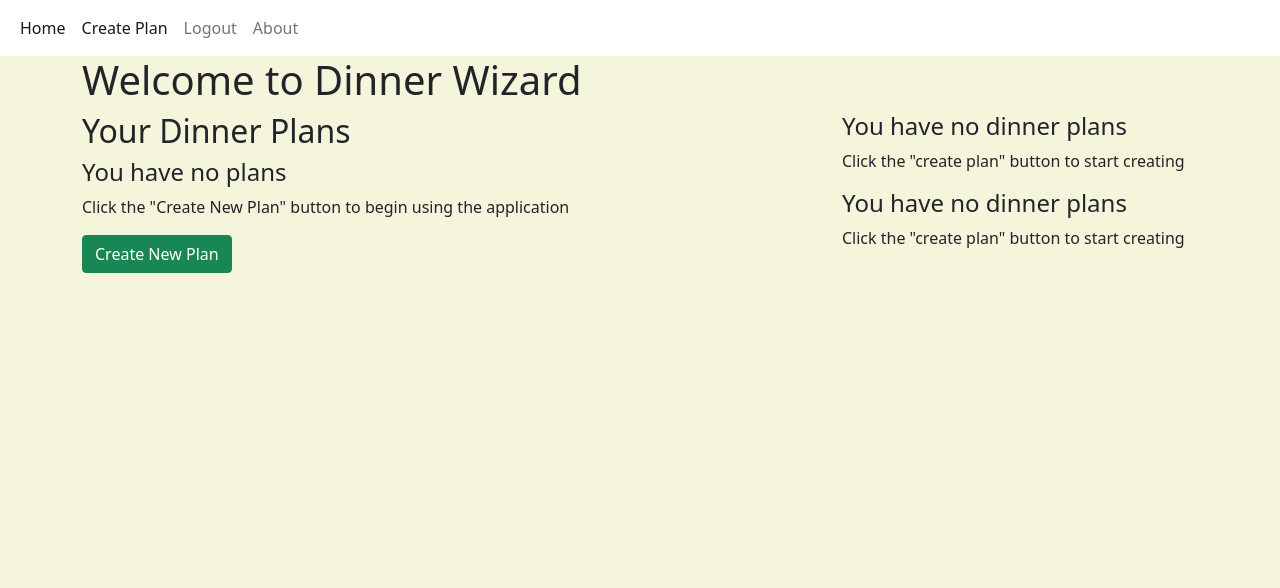
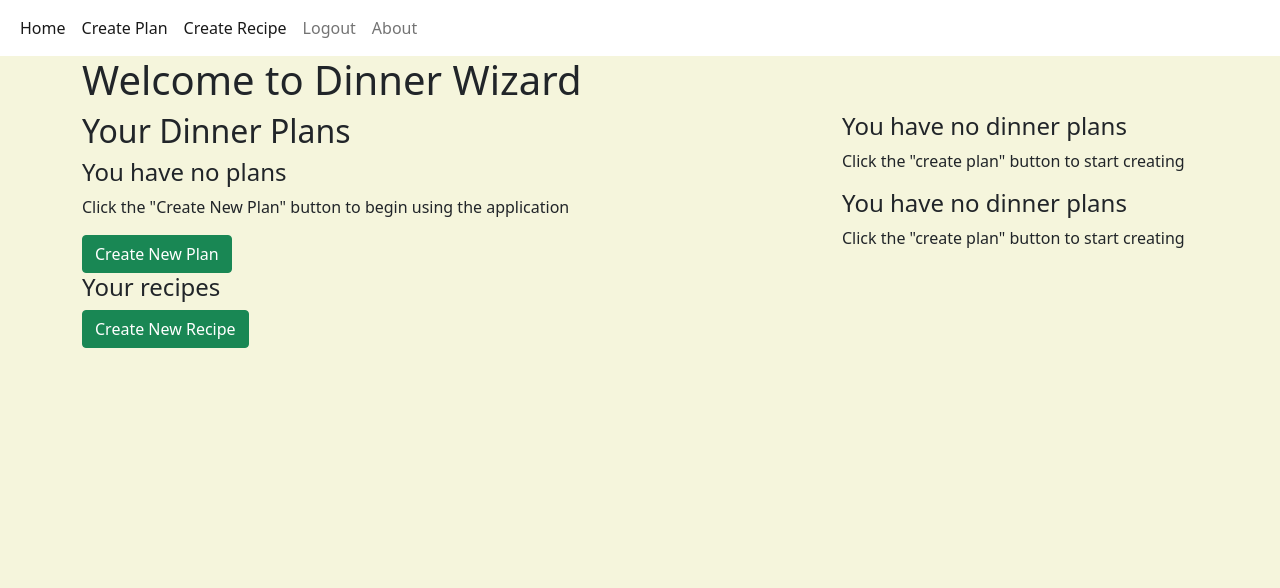
Before and after one commit to oljung/portfolio-project-4, a Django app: page /plans/ in a window 1280 px wide. Shown: the top 588 px of the page. Run offline with Django 4.2, Linux system fonts and the light colour scheme; the visitor is signed in with stand-in values (Sample User, id 1); data comes from the database, SQL or seed files in the repository; data that the repository does not hold is empty.

Commit message:
feat: create and edit recipe functionality now complete; adding creating recipe from plan_detail will automatically add it to active plan

```diff
--- a/Dinner_Wizard/forms.py
+++ b/Dinner_Wizard/forms.py
@@ -51,4 +51,4 @@ class RecipeForm(forms.ModelForm):
         Form used to save POST request data
         """
         model = Recipe
-        fields = ['name', 'created_by', 'description', 'categories']
+        fields = ['name', 'description']
--- a/Dinner_Wizard/urls.py
+++ b/Dinner_Wizard/urls.py
@@ -11,10 +11,30 @@ urlpatterns = [
     path('create-plan/', views.create_plan, name='create_plan'),
     path('edit-plan/<plan_id>', views.edit_plan, name='edit_plan'),
     path('make_active/<plan_id>', views.make_plan_active, name='make_active'),
-    path('recipe_list/<plan_id>', views.RecipeList.as_view(), name='recipe_list'),
+    path(
+        'recipe_list/<plan_id>',
+        views.RecipeList.as_view(),
+        name='recipe_list'
+    ),
     path(
         'remove_recipe/<plan_id>',
         views.remove_recipe_from_plan,
         name='remove_recipe',
     ),
+    path('create-recipe/<plan_id>', views.create_recipe, name='create_recipe'),
+    path(
+        'edit-recipe/<recipe_id>/<plan_id>',
+        views.edit_recipe,
+        name='edit_recipe'
+    ),
+    path(
+        'remove_ingredient/<recipe_id>',
+        views.remove_ingredient_from_recipe,
+        name='remove_ingredient'
+    ),
+    path(
+        'ingredient_list/<recipe_id>',
+        views.IngredientTemplateList.as_view(),
+        name='ingredient_list'
+    ),
 ]
--- a/Dinner_Wizard/views.py
+++ b/Dinner_Wizard/views.py
@@ -18,7 +18,12 @@ from .models import (
     ShoppingList
 )
 from .forms import PlanForm, RecipeForm
-from .view_methods import change_active_status, add_to_plan
+from .view_methods import (
+    change_active_status,
+    get_selected_categories,
+    add_to_plan,
+    add_category,
+)
 
 
 # Create your views here.
@@ -33,6 +38,8 @@ class PlansPage(View):
         """
         plans = Plan.objects.filter(user=self.request.user)
 
+        recipes = Recipe.objects.filter(created_by=str(self.request.user))
+
         active_plan = None
 
         if plans:
@@ -46,6 +53,7 @@ class PlansPage(View):
             {
                 'plans': plans,
                 'active_plan': active_plan,
+                'recipes': recipes,
             }
         )
 
@@ -194,16 +202,23 @@ def remove_recipe_from_plan(request, plan_id):
     )
 
 
-def create_recipe(request, plan_id=0):
+def create_recipe(request, plan_id):
     """
     View for creating recipe, can be used from edit plan or
     from start page, if used from edit plan it will automatically
     add it to the plan
     """
+    categories = Category.objects.all()
     if request.method == 'POST':
         recipe_form = RecipeForm(data=request.POST)
+        recipe_form.instance.created_by = str(request.user)
+        print(recipe_form.is_valid())
         if recipe_form.is_valid():
             recipe = recipe_form.save()
+            query_set = request.POST.getlist('category')
+            print(recipe.id)
+            if query_set:
+                add_category(query_set, recipe.id)
             return HttpResponseRedirect(
                 reverse(
                     'edit_recipe',
@@ -215,37 +230,94 @@ def create_recipe(request, plan_id=0):
         request,
         'recipe_details.html',
         {
+            'categories': categories,
+            'activity': 'create',
+            'plan_id': plan_id,
+        }
+    )
+
+
+def edit_recipe(request, recipe_id, plan_id):
+    """
+    Edits a recipe, and if newly created adds it to plan
+    if created from a plan_detail
+    """
+    recipe = get_object_or_404(Recipe, id=recipe_id)
+    categories = Category.objects.all()
+    selected_categories = get_selected_categories(recipe.categories)
+    print(recipe.categories)
+    if request.method == 'POST':
+        recipe_form = RecipeForm(data=request.POST, instance=recipe)
+        recipe_form.instance.created_by = str(request.user)
+        if recipe_form.is_valid():
+            recipe = recipe_form.save()
+            query_set = request.POST.getlist('category')
+            if query_set:
+                add_category(query_set, recipe_id)
+            if plan_id:
+                add_to_plan(recipe, plan_id)
+
+        return redirect('plans')
+
+    return render(
+        request,
+        'recipe_details.html',
+        {
+            'recipe': recipe,
+            'categories': categories,
+            'selected_categories': selected_categories,
+            'activity': 'edit',
+            'plan_id': plan_id,
+        }
+    )
+
+
+def remove_ingredient_from_recipe(request, recipe_id):
+    """
+    Removes ingredients from recipe
+    """
+    recipe = get_object_or_404(Recipe(), id=recipe_id)
+    categories = Category.objects.all()
+    plan_id = 0
+    if request.method == 'POST':
+        ingredient_list = request.POST.getlist('ingredient')
+
+        if ingredient_list:
+            for ingredient in ingredient_list:
+                ingredient_remove = get_object_or_404(
+                    Ingredient,
+                    id=ingredient
+                )
+                recipe.ingredients.remove(ingredient_remove)
+        return HttpResponseRedirect(
+            reverse('edit_recipe', args=[recipe_id, 0])
+        )
+
+    return render(
+        request,
+        'recipe_details.html',
+        {
+            'recipe': recipe,
+            'categories': categories,
             'plan_id': plan_id,
             'activity': 'create'
         }
     )
 
 
-def edit_recipe(request, recipe_id, plan_id=0):
+class IngredientTemplateList(View):
     """
-    Edits a recipe, and if newly created adds it to plan
-    if created from a plan_detail
+    Views the ingredient templates used to add ingredients to a recipe
     """
-    recipe = get_object_or_404(Recipe, id=recipe_id)
-    if request.method == 'POST':
-        recipe_form = RecipeForm(data=request.POST, instance=recipe)
-        if recipe_form.is_valid():
-            recipe = recipe_form.save()
-            if plan_id:
-                add_to_plan(recipe, plan_id)
-                return HttpResponseRedirect(reverse(
-                    'edit_plan',
-                    args=[plan_id]
-                ))
+    def get(self, request, recipe_id):
+        recipe = get_object_or_404(Recipe, id=recipe_id)
+        templates = IngredientTemplate.objects.all()
 
-            return redirect('plans')
-
-    return render(
-        request,
-        'recipe_details.html',
-        {
-            'recipe': recipe,
-            'activity': 'edit',
-            'plan_id': plan_id,
-        }
-    )
+        render(
+            request,
+            'ingredient_list.html',
+            {
+                'recipe': recipe,
+                'templates': templates,
+            }
+            )
--- a/templates/base.html
+++ b/templates/base.html
@@ -38,6 +38,9 @@
                     </li>
                     <li class="nav-item">
                         <a class="nav-link active" aria-current="page" href="{% url 'create_plan' %}">Create Plan</a>
+                    </li>
+                    <li class="nav-item">
+                        <a class="nav-link active" aria-current="page" href="{% url 'create_recipe' plan_id=0 %}">Create Recipe</a>
                     </li>
                     <li class="nav-item">
                         <a class="nav-link" href="{% url 'account_logout' %}">Logout</a>
--- a/templates/plan_detail.html
+++ b/templates/plan_detail.html
@@ -90,8 +90,11 @@
         {% csrf_token %}
         <button type="submit" class="btn btn-danger">Delete</button>
     </form>
+    {% endif %}
 
-    {% endif %}
+    <div>
+        <a href="{% url 'create_recipe' plan.id %}" class="btn btn-success">Create New Recipe</a>
+    </div>
 
 </div>
 
--- a/templates/plans.html
+++ b/templates/plans.html
@@ -42,6 +42,22 @@
                     <a href="{% url 'create_plan' %}" class="btn btn-success">Create New Plan</a>
                 </div>
             </div>
+            <div class="row">
+                <div class="col">
+                    <h4>Your recipes</h4>
+                    {% if recipes %}
+                    <ul>
+                        {% for recipe in recipes %}
+                        <li>
+                            <span>{{ recipe }}</span>
+                            <a href="{% url 'edit_recipe' recipe_id=recipe.id plan_id=0 %}" class="btn btn-primary">Edit</a>
+                        </li>
+                        {% endfor %}
+                    </ul>
+                    {% endif %}
+                </div>
+            </div>
+                <a href="{% url 'create_recipe' plan_id=0 %}" class="col btn btn-success">Create New Recipe</a>
         </div>
         <div class="col-md-4">
             <div class="row upcoming-plan-container">
```
Also changed, not shown: Dinner_Wizard/view_methods.py (+31 -4 lines), templates/recipe_details.html (added, +100 -0 lines).
